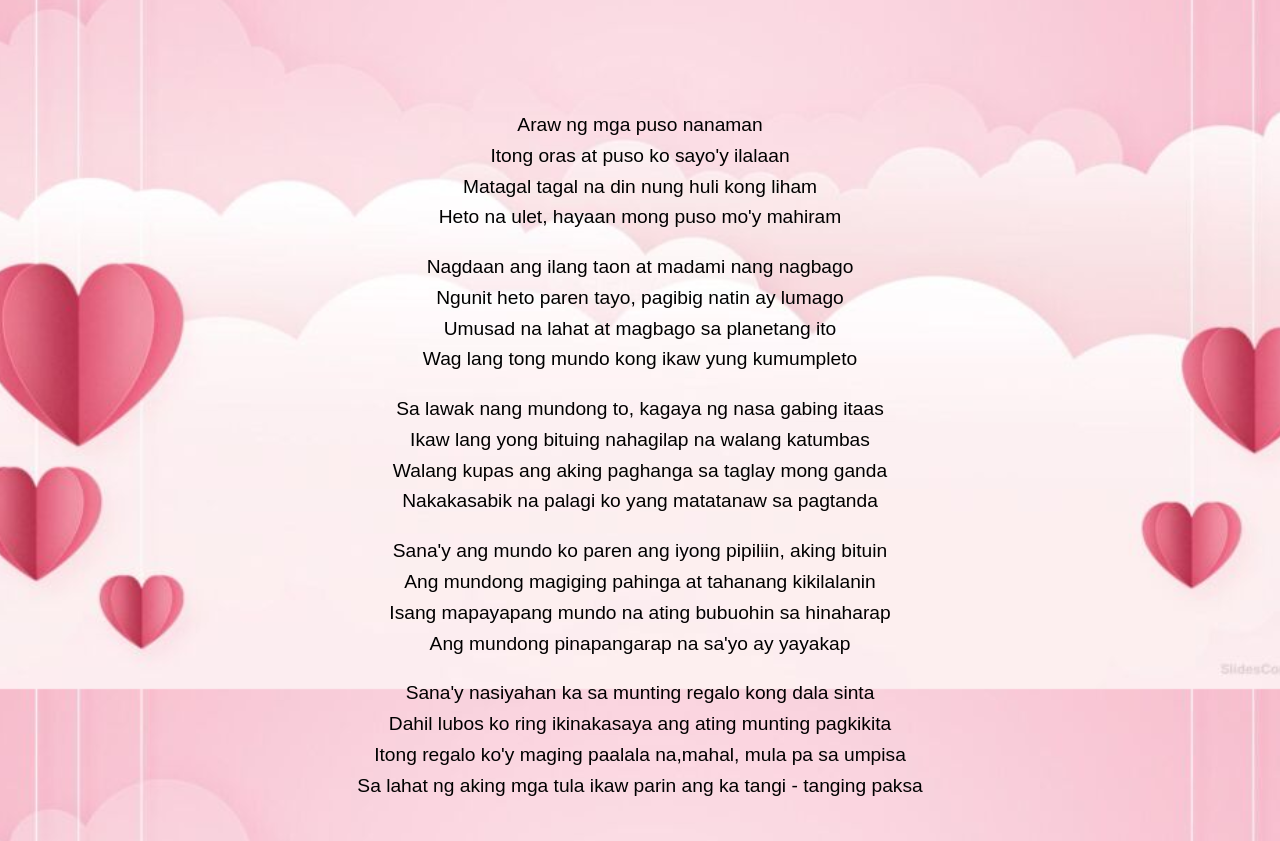
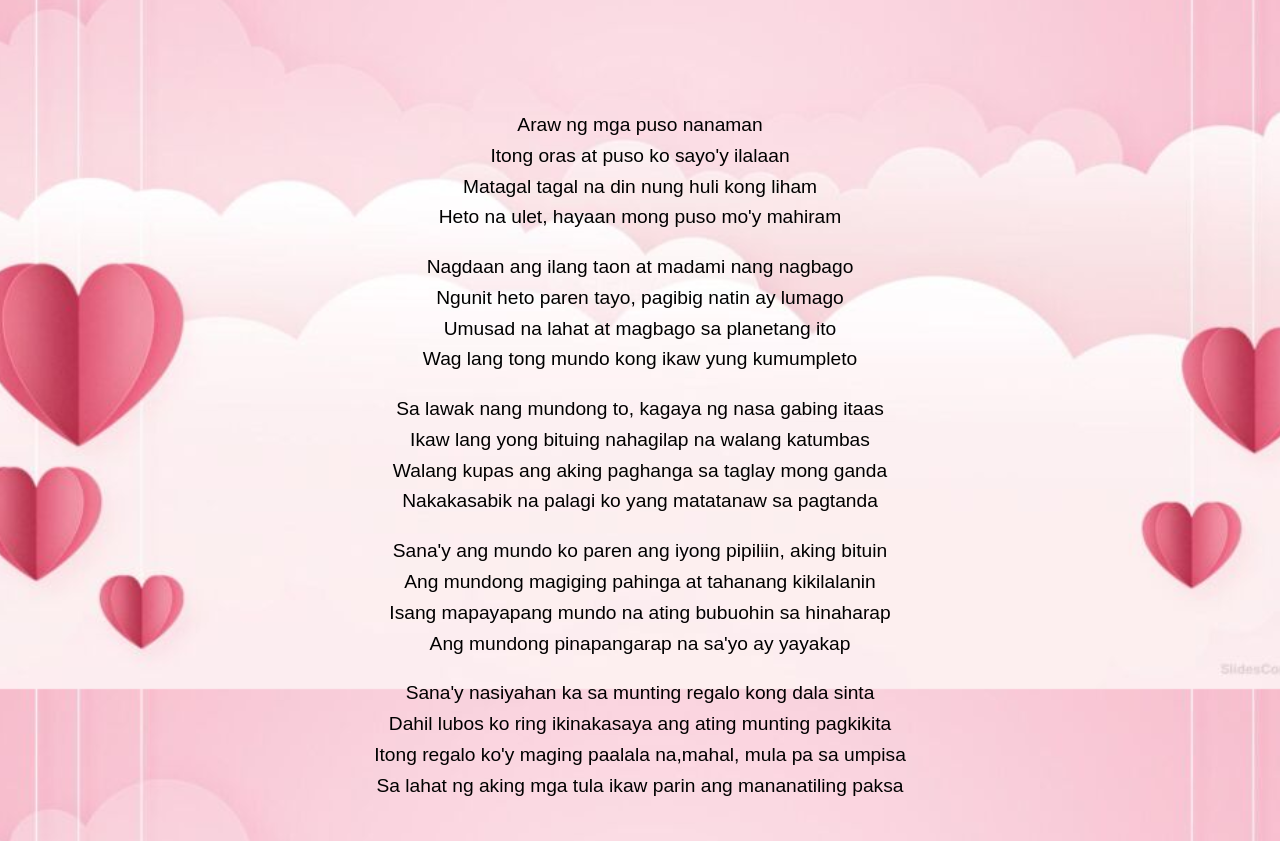
Before and after one commit to FuzzyWuzzy31/SpecialSomeone, a plain HTML site: page index.html in a window 1280 px wide. Shown: the part 111-952 px from the top of the page. Drawn offline with Linux system fonts and the light colour scheme.

Commit message:
Update index.html

```diff
--- a/index.html
+++ b/index.html
@@ -74,7 +74,7 @@
         <p>Sana'y nasiyahan ka sa munting regalo kong dala sinta<br>
         Dahil lubos ko ring ikinakasaya ang ating munting pagkikita<br>
         Itong regalo ko'y maging paalala na,mahal, mula pa sa umpisa<br>
-        Sa lahat ng aking mga tula ikaw parin ang ka tangi - tanging paksa</p>
+        Sa lahat ng aking mga tula ikaw parin ang mananatiling paksa</p>
     </div>
     <div class="image">
         <img src="fave.png" alt="Valentine's Image">
```
